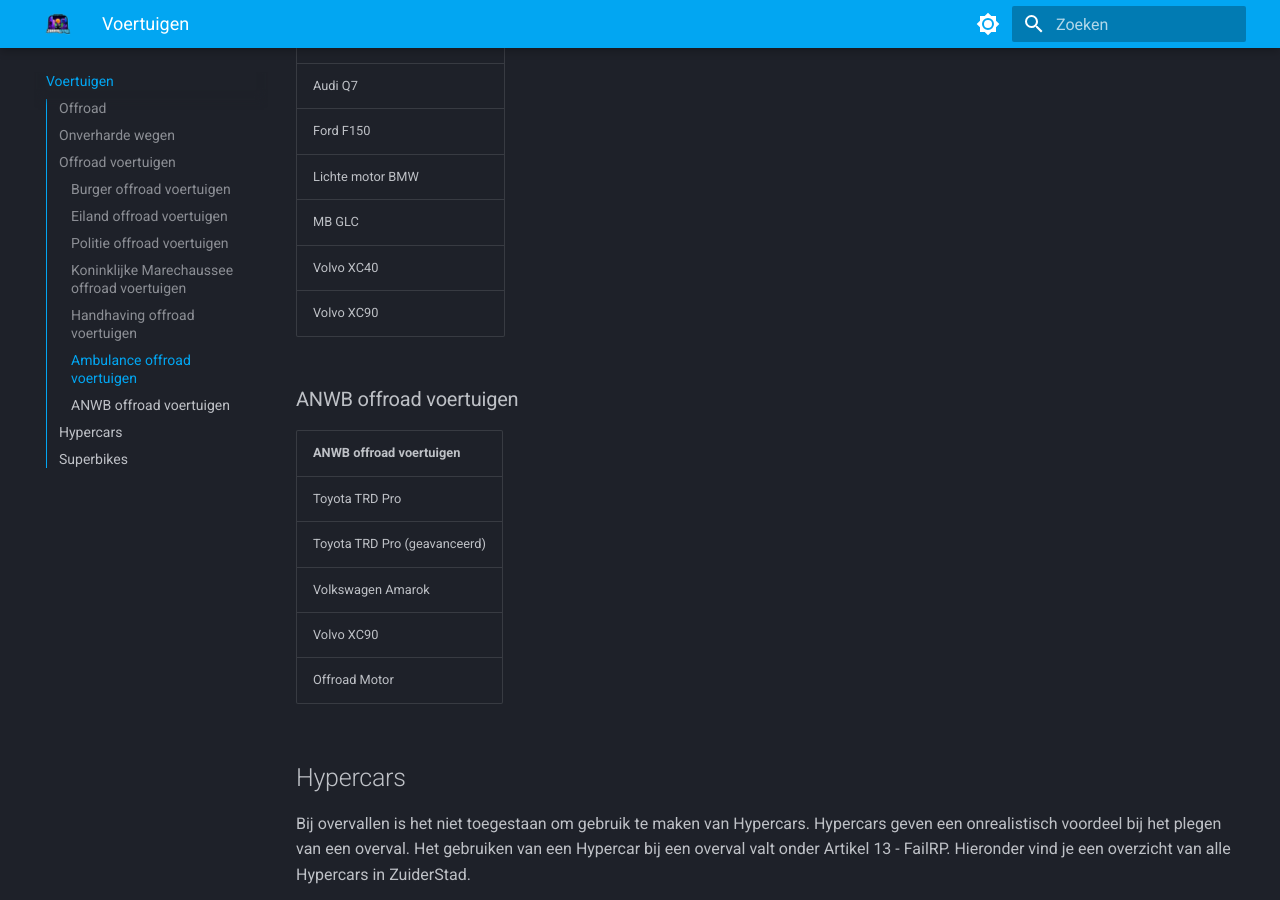
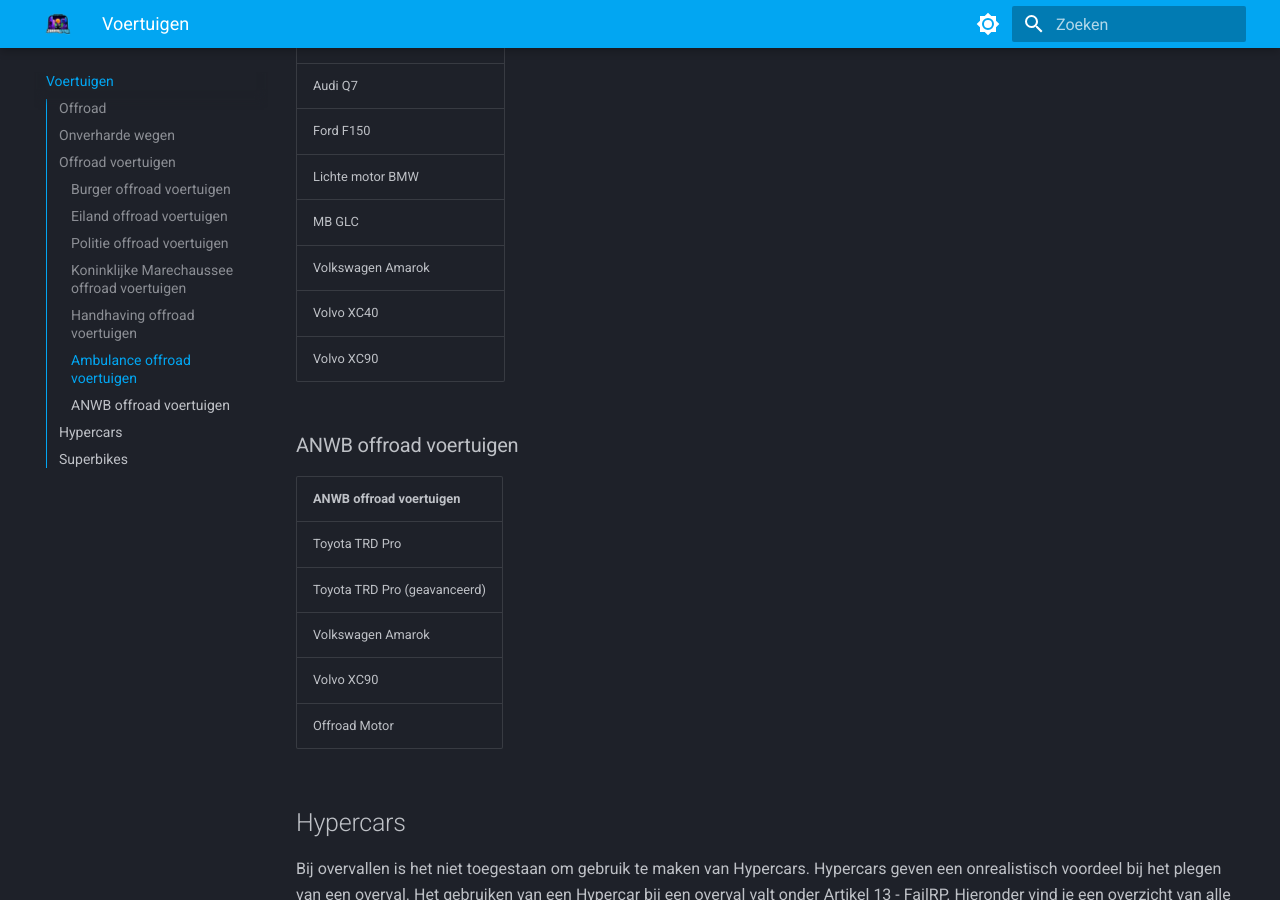
Before and after one commit to ZuiderStad-RP/regels, an MkDocs documentation site: the page built from docs/voertuigen.md, in a window 1280 px wide and 900 px high, scrolled down 6630 px. Built offline with MkDocs 1.6.1 and Material for MkDocs 9.7.7, drawn with Linux system fonts in a browser that asks for light colours.

Commit message:
Update voertuigen.md

```diff
--- a/docs/voertuigen.md
+++ b/docs/voertuigen.md
@@ -154,6 +154,7 @@
  <tr><td>Ford F150</td></tr>
  <tr><td>Lichte motor BMW</td></tr>
  <tr><td>MB GLC</td></tr>
+ <tr><td>Volkswagen Amarok</td></tr>
  <tr><td>Volvo XC40</td></tr>
  <tr><td>Volvo XC90</td></tr>
 </tbody></table>
```
